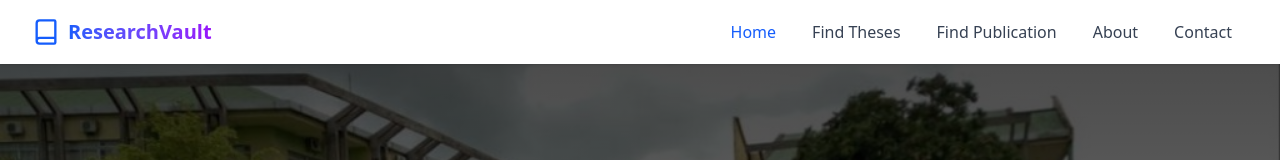
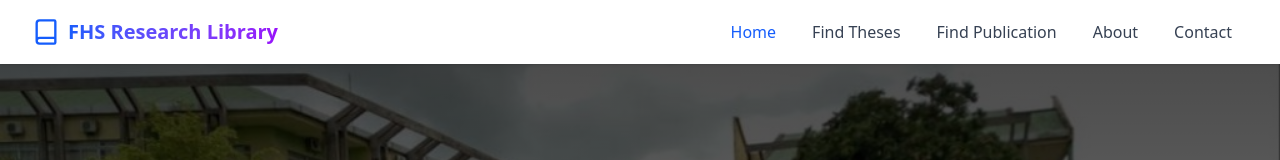
Before and after one commit to Wung-brandon/Research-Vault, a Next.js app: page / in a window 1280 px wide. Shown: the top 160 px of the page. Built offline with nearby package versions, Linux system fonts and the light colour scheme; no server answers.

Commit message:
changed research vault to fhs research library

```diff
--- a/src/components/layout/Header.js
+++ b/src/components/layout/Header.js
@@ -35,7 +35,7 @@ export default function Header() {
                 animate={{ y: 0, opacity: 1 }}
                 transition={{ duration: 0.5 }}
               >
-                ResearchVault
+                FHS Research Library
               </motion.span>
             </Link>
           </div>
```
